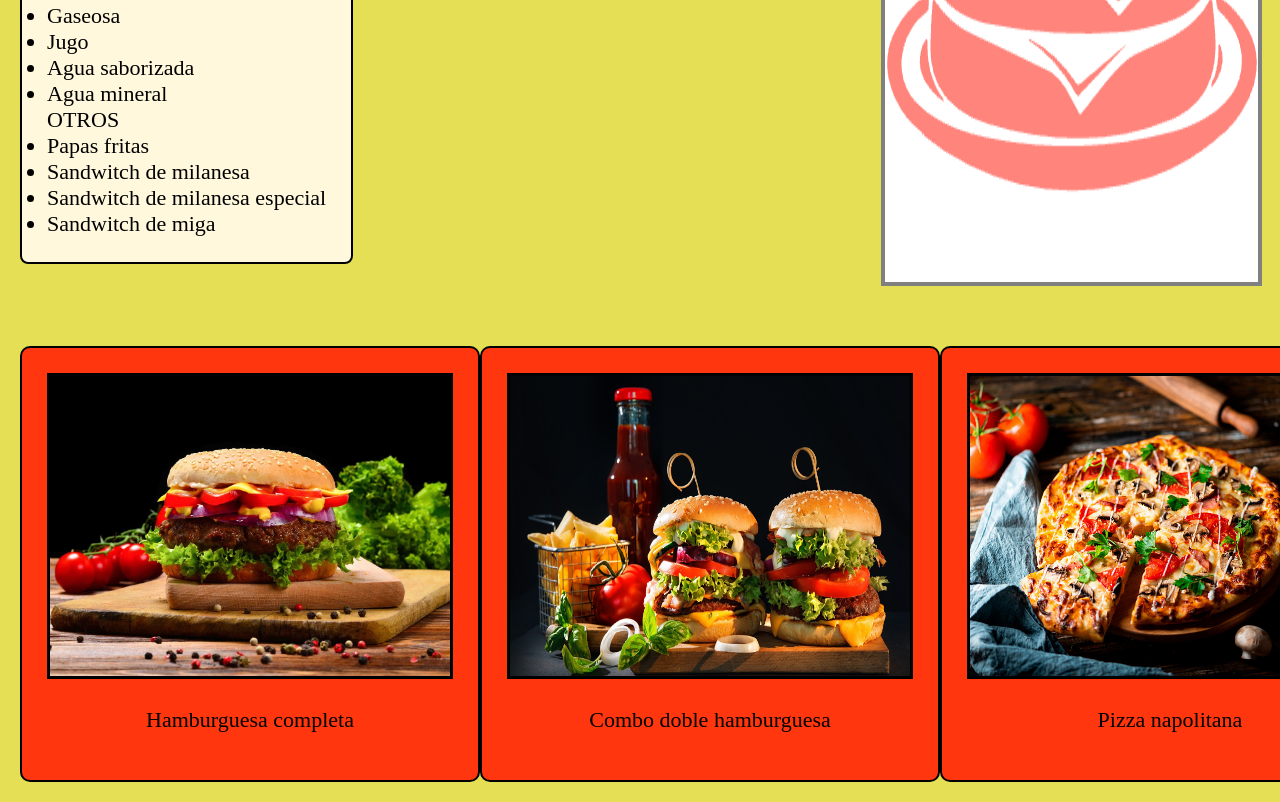
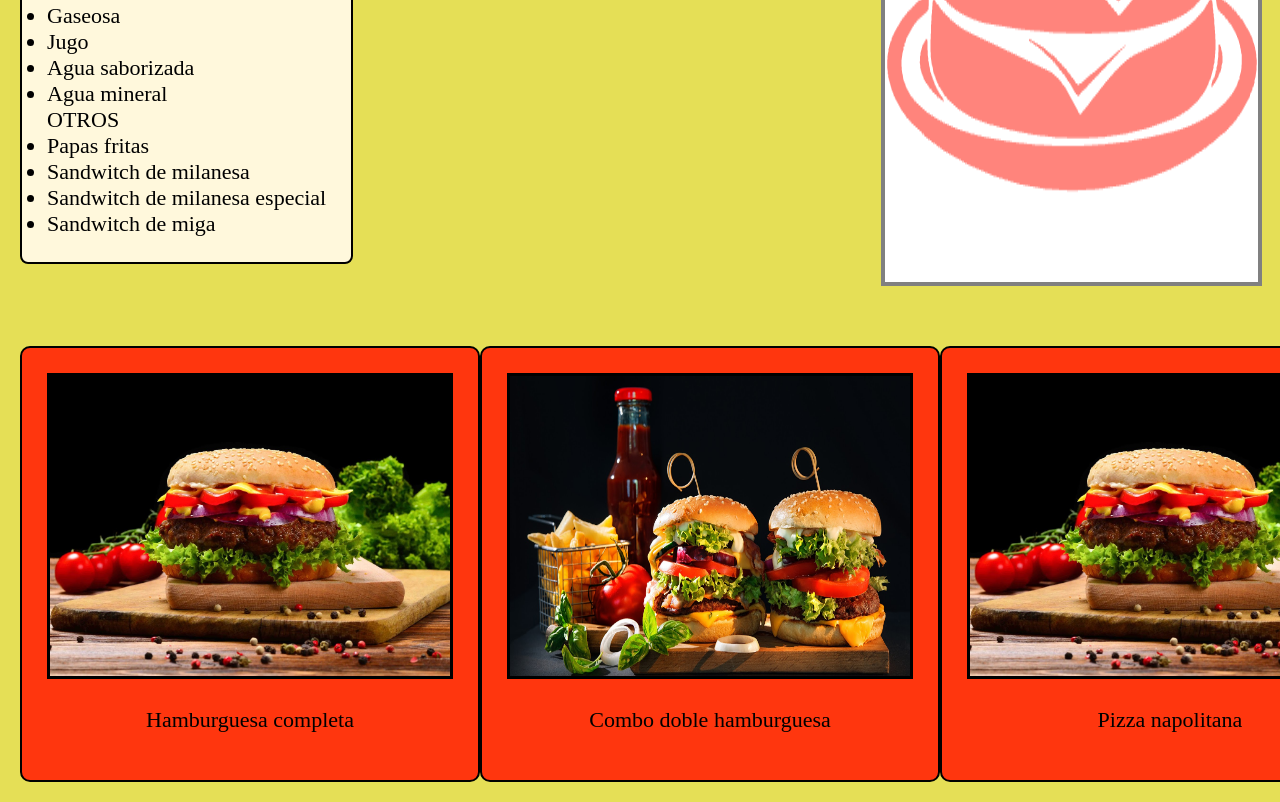
Before and after one commit to FabricioOggier/tercero, a plain HTML site: page index.html in a window 1280 px wide. Shown: the part 754-1556 px from the top of the page. Drawn offline with Linux system fonts and the light colour scheme.

Commit message:
Update index.html

```diff
--- a/index.html
+++ b/index.html
@@ -54,7 +54,7 @@
             <p>Combo doble hamburguesa</p>
         </article>
         <article class="uno">
-            <img src="https://github.com/FabricioOggier/tercero/blob/482c93f95c3a2343c1cab790036d0c32b5fb7786/pzza1.jpg" alt="">
+            <img src="buerguer2.jpg" alt="">
             <p>Pizza napolitana</p>
         </article>
 
```
